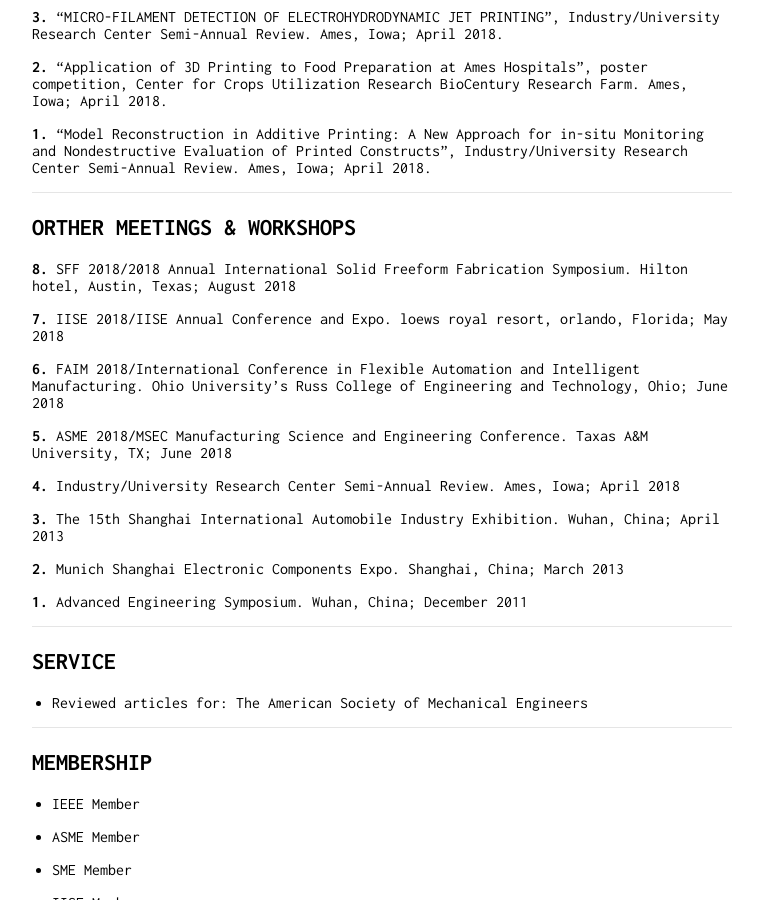
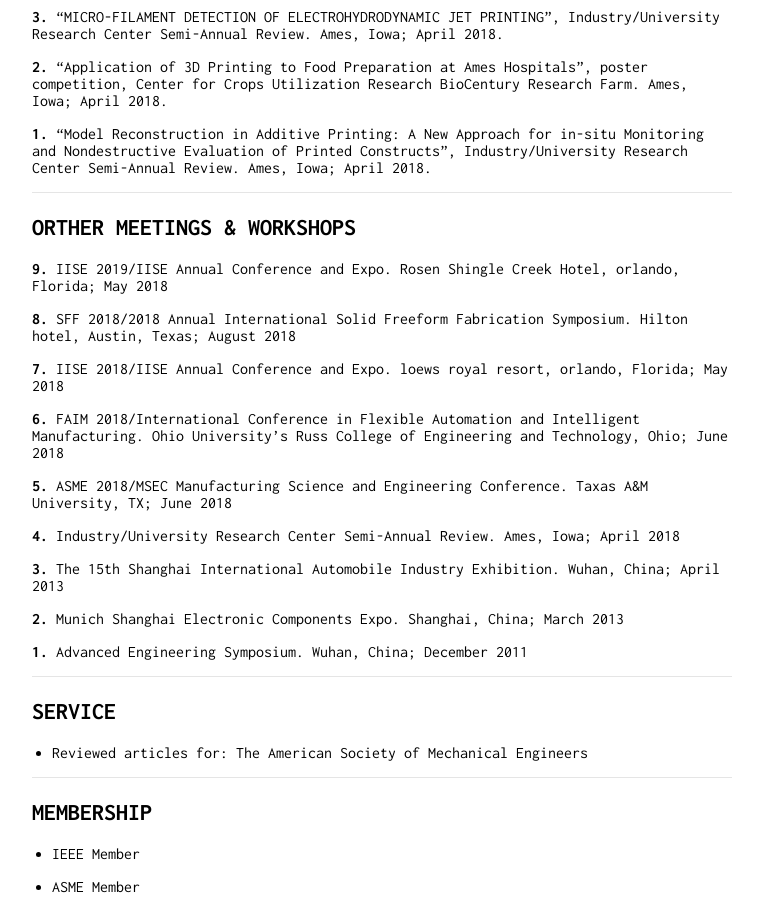
Before and after one commit to zhangxiao2018/zhangxiao2018.github.io, a Jekyll site: the page built from index.md, in a window 1280 px wide and 900 px high, scrolled down 2616 px. Shown: the whole window, without its empty margins (258-1021 px from the left). Built offline with Jekyll 4.4.1, drawn with Linux system fonts in a browser that asks for light colours; our own code applies the rules of GitHub Pages for plain Markdown files.

Commit message:
Update index.md

```diff
--- a/index.md
+++ b/index.md
@@ -115,6 +115,8 @@ Packing and testing wafer, maintain PVD, CVD, photoresist coater/decoater machin
 
 - - -
 ## ORTHER MEETINGS & WORKSHOPS
+**9.** IISE 2019/IISE Annual Conference and Expo. Rosen Shingle Creek Hotel, orlando, Florida; May 2018
+
 **8.** SFF 2018/2018 Annual International Solid Freeform Fabrication Symposium. Hilton hotel, Austin, Texas; August 2018
 
 **7.** IISE 2018/IISE Annual Conference and Expo. loews royal resort, orlando, Florida; May 2018
```
